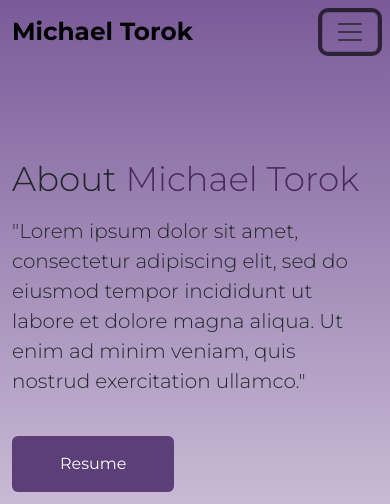
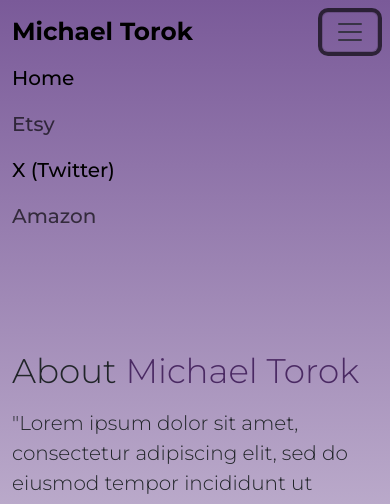
Before and after one commit to MichaelATorok/michaeltorok.github.io, a plain HTML site: page index.html in a window 390 px wide. Both pictures are taken after a click on the button "Toggle navigation". Shown: the top 504 px of the page. Drawn offline with nearby package versions, Linux system fonts and the light colour scheme.

Commit message:
Update index.html
fixed hamburger menu

```diff
--- a/index.html
+++ b/index.html
@@ -26,7 +26,7 @@
         <button class="navbar-toggler" type="button" data-bs-toggle="collapse" data-bs-target="#navbarScroll" aria-controls="navbarScroll" aria-expanded="false" aria-label="Toggle navigation">
           <span class="navbar-toggler-icon"></span>
         </button>
-      <div class="collapse navbar-collapse" id="navbarText">
+      <div class="collapse navbar-collapse" id="navbarScroll">
           <ul class="navbar-nav ms-auto mb-2 mb-lg-0">
             <li class="nav-item">
               <a class="nav-link active fs-5" aria-current="page" href="#">Home</a>
@@ -35,7 +35,7 @@
               <a class="nav-link fs-5" href="https://www.etsy.com/shop/TheWellThrownPotter" target="_blank">Etsy</a>
             </li>
            <li class="nav-item">
-              <a class="nav-link fs-5" href="https://x.com/micktorok" target="_blank">X (Twitter)</a>
+              <a class="nav-link fs-5" href="https://x.com/micktorok" target="_blank" id="navbarScroll">X (Twitter)</a>
             </li>
             <li class="nav-item">
               <a class="nav-link fs-5" href="https://www.amazon.com/stores/author/B00Y1YAEK2/about" target="_blank">Amazon</a>
```
